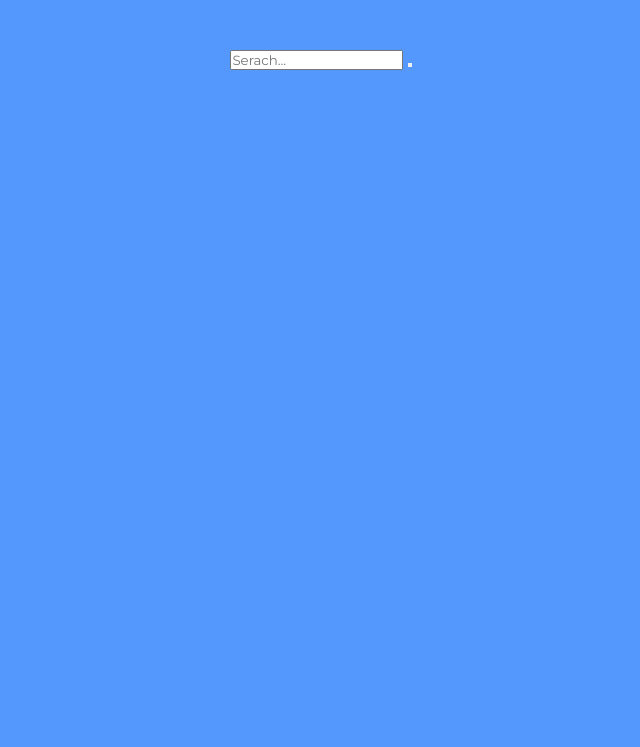
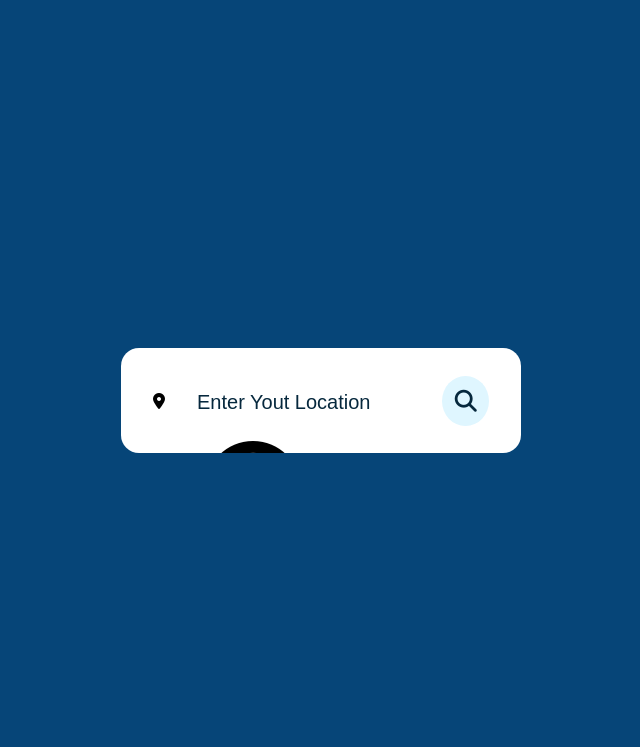
Before and after one commit to camilatabordac/Weather-App, a plain HTML site: page index.html in a window 1280 px wide. Shown: the whole page, without its empty margins (319-959 px from the left). Drawn offline with Linux system fonts and the light colour scheme.

Commit message:
novo commit

```diff
--- a/index.html
+++ b/index.html
@@ -3,25 +3,53 @@
 <head>
     <meta charset="UTF-8">
     <meta name="viewport" content="width=device-width, initial-scale=1.0">
+    <link
+    href="https://fonts.googleapis.com/css2?family=Poppins:wght@300;400;500;600;700;800;900&family=Roboto:wght@300;400;500;700;900&display=swap"
+    rel="stylesheet">
     <link rel="stylesheet" href="./style.css">
     <title>Weather App</title>
 </head>
 <body>
+
     <div class="container">
+        <div class="search-box">
+            <i class="fa-solid fa-location-dot"></i>
+            <input type="text" placeholder="Enter yout location">
+            <button class="fa-solid fa-magnifying-glass"></button>
+        </div>
 
-    <div class="wrapper">
-        <div class="sidebar">
-            <div>
-                <form action="" class="search" id="search">
-                    <input type="text" id="query" placeholder="Serach...">
-                    <button></button>
-                </form>
+        <div class="not=found">
+            <img src="./images/error404.png">
+            <p>Localização Inválida</p>
+        </div>
+
+        <div class="weather-box"|>
+            <img src="">
+            <p class="temperature"></p>
+            <p class="description"></p>
+        </div>
+
+        <div class="weather-details">
+            <div class="humidity">
+                <i class="fa-solid fa-water"></i>
+                <div class="text">
+                    <span></span>
+                    <p>Umidade</p>
+                </div>
             </div>
         </div>
+
+        <div class="weather-details">
+            <div class="wind">
+                <i class="fa-solid fa-wind"></i>
+                <div class="text">
+                    <span></span>
+                    <p>Vento</p>
+                </div>
+            </div>
+
     </div>
-    </div>
-
-
+    <script src="https://kit.fontawesome.com/7c8801c017.js" crossorigin="anonymous"></script>
     <script src="./script.js"></script>
 </body>
 </html>
--- a/style.css
+++ b/style.css
@@ -1,21 +1,64 @@
 @import url('https://fonts.googleapis.com/css2?family=Montserrat:ital,wght@0,100..900;1,100..900&display=swap');
 
-:root{
-    --primary-clr: #5598fd;
-}
-
 *{
-    margin:0;
+    margin: 0;
     padding: 0;
+    border: 0;
+    outline: none;
     box-sizing: border-box;
-    font-family: "Montserrat", sans-serif;
 }
 
 body{
+    height: 100vh;
     display: flex;
+    align-items: center;
     justify-content: center;
-    min-height: 100vh;
-    min-width: 100px;
-    padding: 50px;
-    background: var(--primary-clr);
+    background: #064578 ;
 }
+
+.container{
+    position: relative;
+    width: 400px;
+    height: 105px;
+    background: #fff;
+    padding: 28px 32px;
+    overflow: hidden;
+    border-radius: 18px;
+    font-family: 'Roboto', sans-serif;
+    transition: 0.6s ease-out;
+}
+
+.search-box {
+    width: 100%;
+    height: min-content;
+    display: flex;
+    align-items: center;
+    justify-content: space-between;
+}
+
+.search-box input{
+    color: #06283d;
+    width: 88%;
+    font-size: 24px;
+    font-weight: 500;
+    text-transform: uppercase;
+    padding-left:32px;
+}
+
+.search-box input::placeholder{
+    font-size: 20px;
+    font-weight: 500;
+    color:#06283d;
+    text-transform: capitalize;
+}
+
+.search-box button{
+    cursor: pointer;
+    width: 50px;
+    height: 50px;
+    color:#06283d;
+    background: #dff6ff;
+    border-radius:50%;
+    font-size: 22px;
+    transition:0.4s ease;
+}
```
Also changed, not shown: images/error404.png (added).
